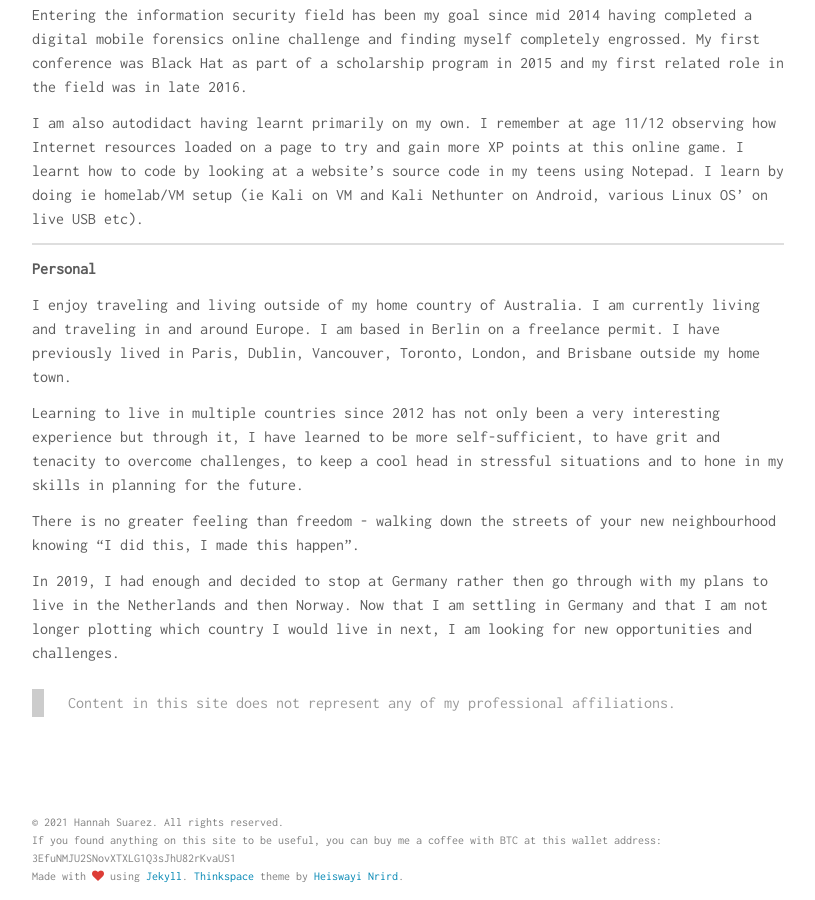
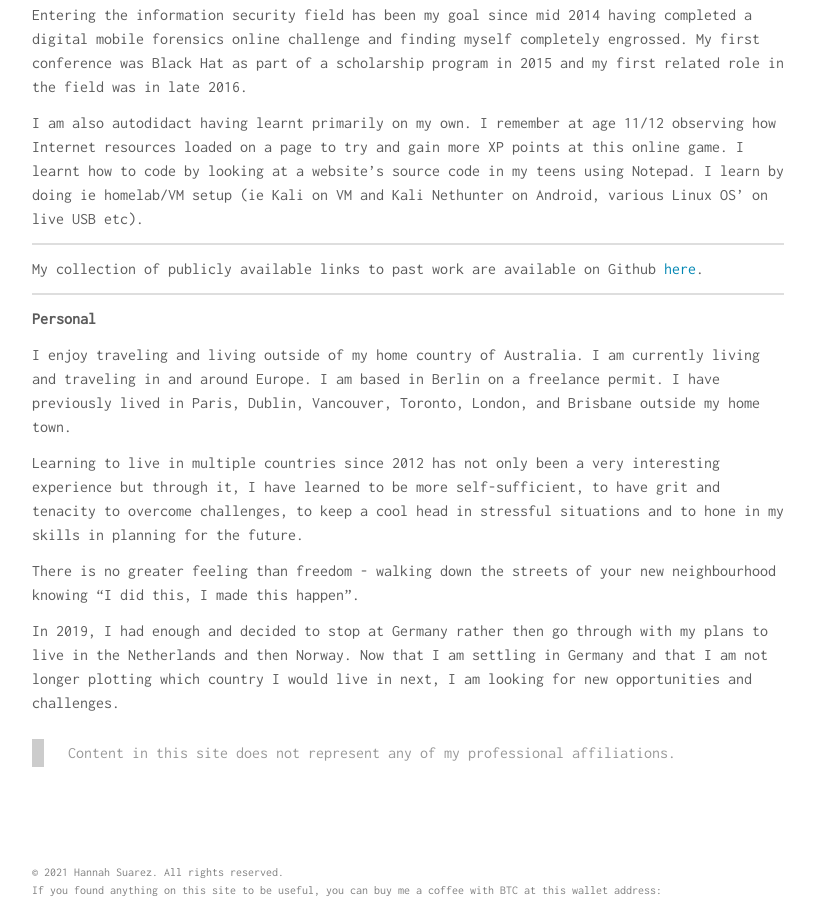
Before and after one commit to HannahSuarez/hannahsuarez.github.io, a Jekyll site: the page built from about.md, in a window 1280 px wide and 900 px high, scrolled down 1032 px. Shown: the whole window, without its empty margins (232-1047 px from the left). Built offline with Jekyll 4.4.1, drawn with Linux system fonts in a browser that asks for light colours; nearby versions of some CDN libraries.

Commit message:
Add link

```diff
--- a/about.md
+++ b/about.md
@@ -31,6 +31,11 @@ etc).
 
 ---
 
+My collection of publicly available links to past work are available on Github
+[here](https://github.com/HannahSuarez/hannahsuarez.github.io/blob/master/_template-posts/2021-02-22-hannah-suarez-writing-portfolio-links.md).
+
+---
+
 **Personal**
 
 I enjoy traveling and living outside of my home country of Australia. I am currently living and traveling in and around Europe. I am based in Berlin on a freelance permit. I have previously lived in Paris, Dublin, Vancouver, Toronto, London, and Brisbane outside my home town.
```
